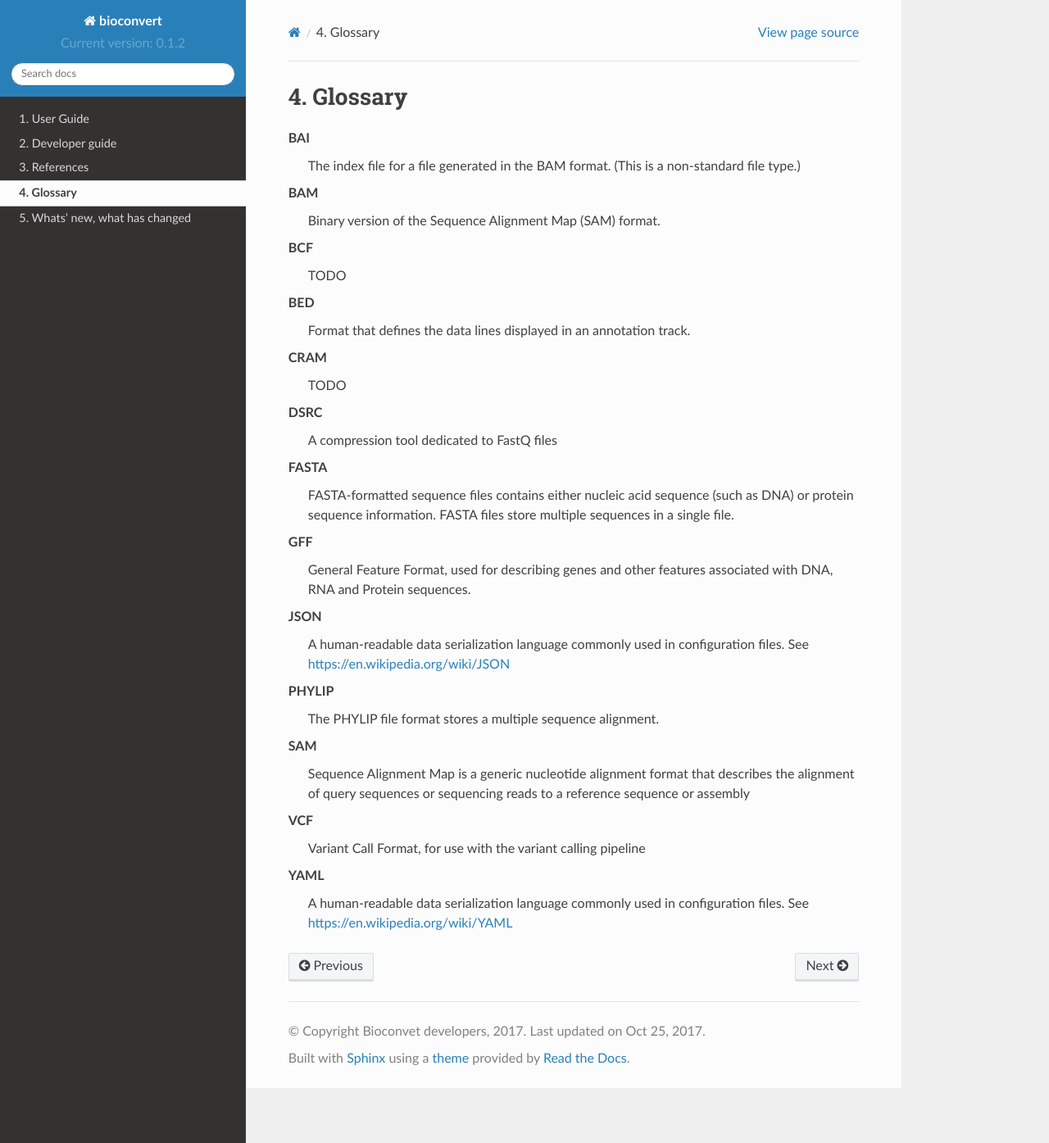
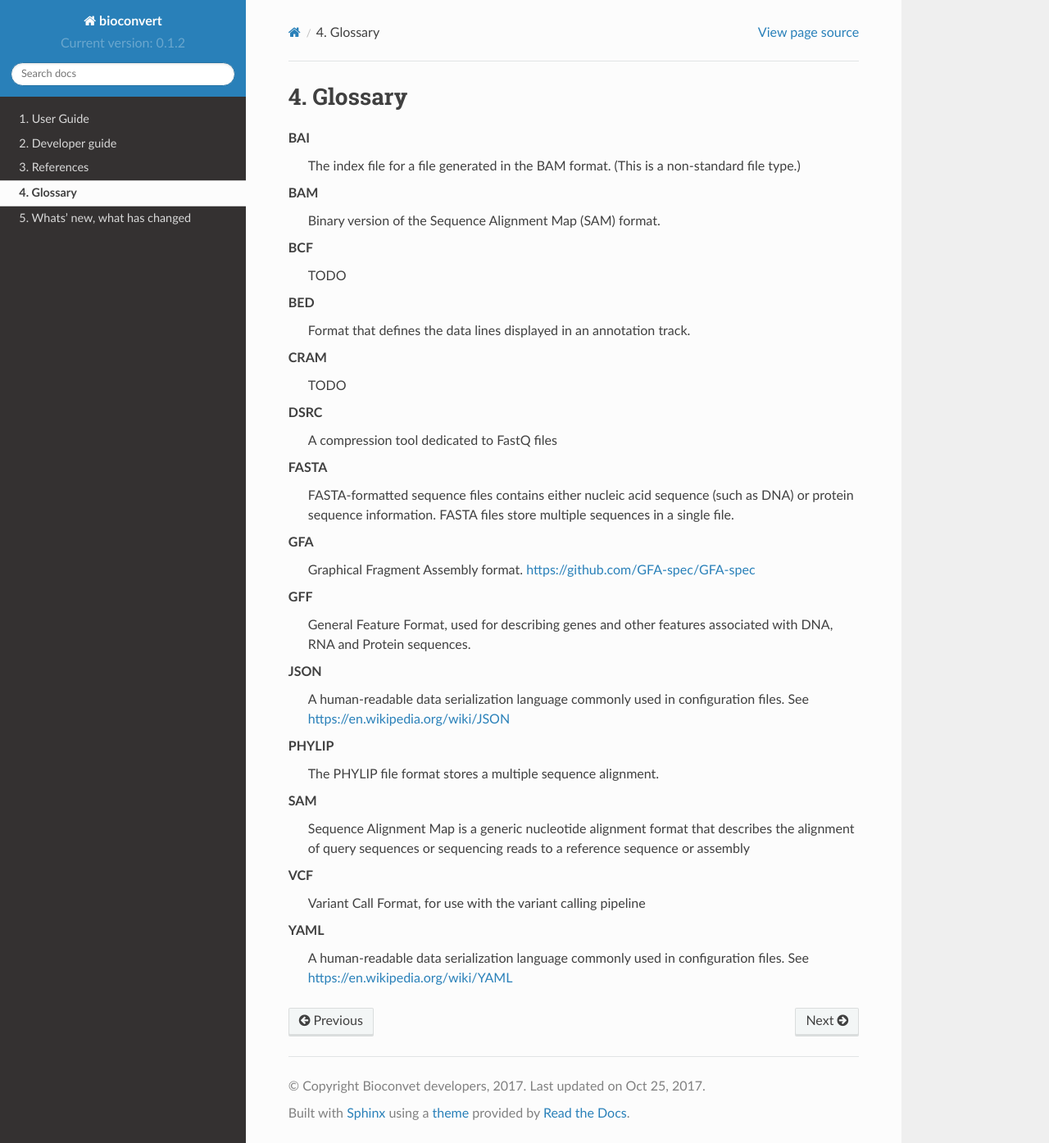
Before and after one commit to bioconvert/bioconvert, a Sphinx documentation site: the page built from doc/glossary.rst, in a window 1280 px wide and 1395 px high. Shown: the whole window at 82% size. Built offline with Sphinx 7.4.7 and the Read the Docs theme 2.0.0, drawn with Linux system fonts in a browser that asks for light colours; formulas are drawn with MathJax 3; pages that are not in the unit, such as notebooks, are missing from menus.

Commit message:
add GFA info

```diff
--- a/doc/glossary.rst
+++ b/doc/glossary.rst
@@ -38,6 +38,10 @@ Glossary
         (such as DNA) or protein sequence information. FASTA files store multiple
         sequences in a single file.
 
+    GFA
+
+        Graphical Fragment Assembly format. https://github.com/GFA-spec/GFA-spec
+
     GFF
 
         General Feature Format, used for describing genes and other features
```
